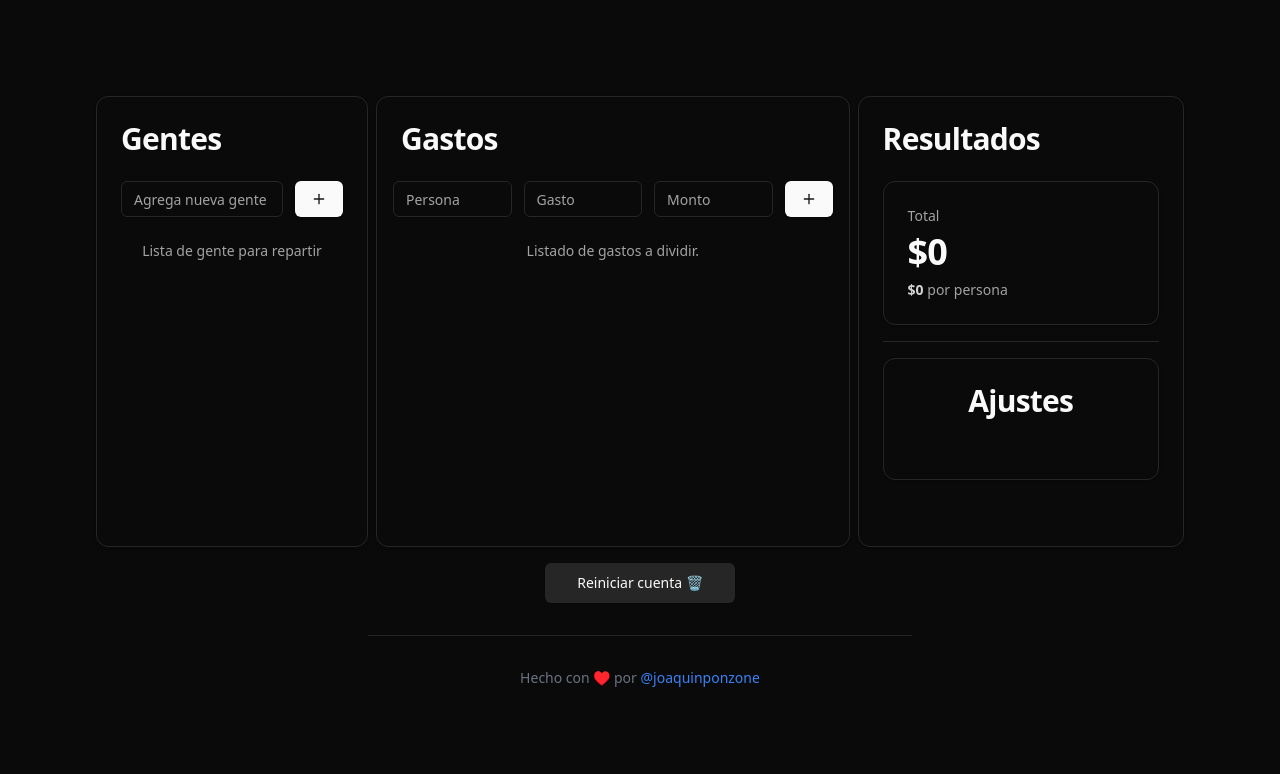
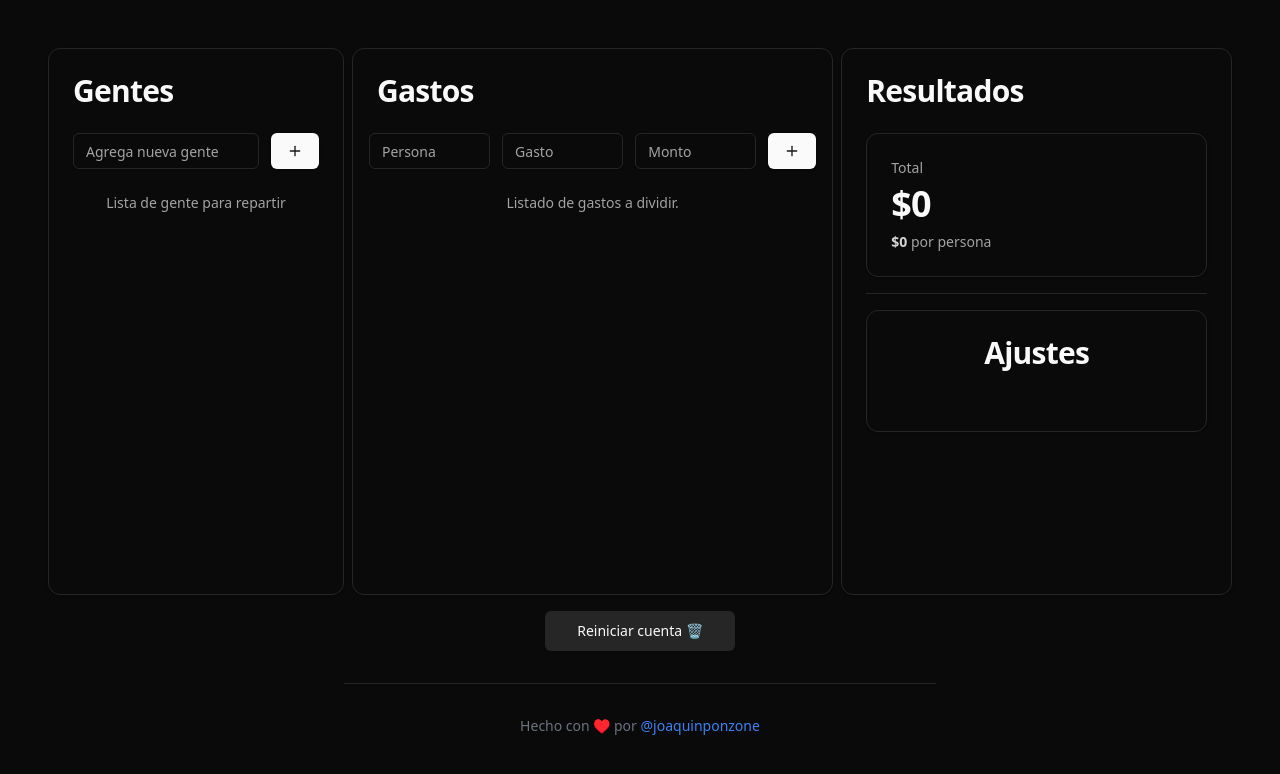
Before and after one commit to joaquinponzone/bill-splitter, a Next.js app: page / in a window 1280 px wide. Shown: the top 774 px of the page. Built offline with nearby package versions, Linux system fonts and the light colour scheme.

Commit message:
chore: Add footer component to Home page

```diff
--- a/src/app/page.tsx
+++ b/src/app/page.tsx
@@ -1,10 +1,10 @@
 "use client";
 
 import BillsList from "@/components/bills-list";
+import Footer from "@/components/footer";
 import PeopleList from "@/components/people-list";
 import Results from "@/components/results";
 import { Button } from "@/components/ui/button";
-import { Separator } from "@/components/ui/separator";
 import { Bill, DataToSplit } from "@/lib/types";
 import { useState, useEffect } from "react";
 
@@ -48,8 +48,8 @@ export default function Home() {
   }
 
   return (
-    <main className="flex min-h-screen flex-col items-center justify-between p-0 md:p-12 xl:p-24">
-      <section className="flex flex-col md:flex-row flex-grow w-full gap-2">
+    <main className="flex min-h-screen flex-col items-center justify-between p-0 md:p-12 3xl:p-24">
+      <section className="flex flex-col lg:flex-row flex-grow w-full gap-2">
         <PeopleList handleSyncPeople={handleSyncPeople} />
         <BillsList
           people={dataToSplit.people}
@@ -67,21 +67,7 @@ export default function Home() {
           Reiniciar cuenta 🗑️
         </Button>
       </section>
-      {/* copyright footer */}
-      <Separator className="my-4 w-1/2" />
-      <footer className="p-4 text-center text-sm text-gray-500">
-        <p>
-          Hecho con ♥️ por{" "}
-          <a
-            href="https://github.com/joaquinponzone"
-            target="_blank"
-            rel="noopener noreferrer"
-            className="text-blue-500"
-          >
-            @joaquinponzone
-          </a>
-        </p>
-      </footer>
+      <Footer />
     </main>
   );
 }
--- /dev/null
+++ b/src/components/footer.tsx
@@ -0,0 +1,23 @@
+import React from "react";
+import { Separator } from "./ui/separator";
+
+export default function Footer() {
+  return (
+    <>
+      <Separator className="my-4 w-1/2" />
+      <footer className="p-4 text-center text-sm text-gray-500">
+        <p>
+          Hecho con ♥️ por{" "}
+          <a
+            href="https://github.com/joaquinponzone"
+            target="_blank"
+            rel="noopener noreferrer"
+            className="text-blue-500"
+          >
+            @joaquinponzone
+          </a>
+        </p>
+      </footer>
+    </>
+  );
+}
--- a/src/components/results.tsx
+++ b/src/components/results.tsx
@@ -38,7 +38,7 @@ export default function Results({
   }, [data.bills, data.people]);
 
   return (
-    <Card className="w-full lg:max-w-[30%]">
+    <Card className="w-full lg:max-w-[33%]">
       <CardHeader className="flex flex-row items-center">
         <CardTitle>Resultados</CardTitle>
       </CardHeader>
--- a/src/components/split-bills.tsx
+++ b/src/components/split-bills.tsx
@@ -7,19 +7,13 @@ import { Separator } from "./ui/separator";
 
 export default function SplitBills({ results }: { results: SplitBill | null }) {
   return (
-    <section className="grid gap-4 w-full">
-      {/* <Button size={"lg"} className="w-full" onClick={handleSplit}>
-            Split
-          </Button> */}
-
-      {results && (
-        <Card className="grid gap-3 w-full justify-center">
+    <Card className="grid gap-3 justify-center ">
       <CardHeader>
         <CardTitle className="text-center">Ajustes</CardTitle>
       </CardHeader>
       <CardContent>
         <ul className="grid gap-3">
-              {results.transactions.map((transaction, index) => (
+          {results?.transactions.map((transaction, index) => (
             <>
               <li
                 key={transaction.from + transaction.to + index}
@@ -45,7 +39,5 @@ export default function SplitBills({ results }: { results: SplitBill | null }) {
         </ul>
       </CardContent>
     </Card>
-      )}
-    </section>
   );
 }
```
Lines whose indentation alone changed are shown as unchanged.
